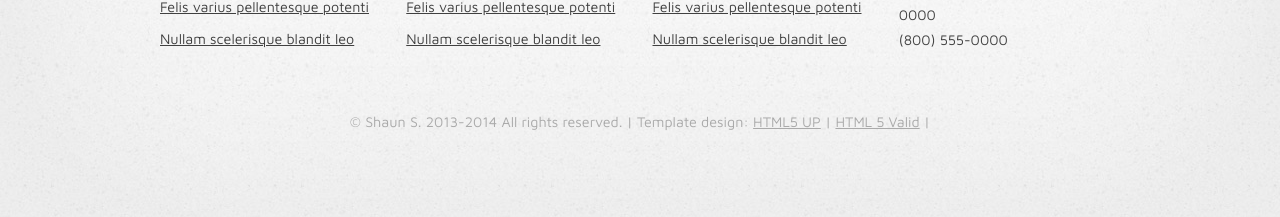
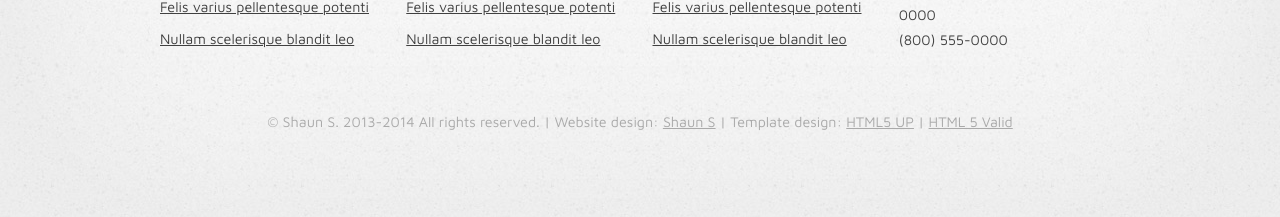
Before and after one commit to theCART/theCART.github.io, a Jekyll site: the page built from sponsors/index.md, in a window 1280 px wide. Shown: the part 1353-1570 px from the top of the page. Built offline with Jekyll 4.4.1, drawn with Linux system fonts in a browser that asks for light colours; Markdown is read by kramdown in place of the engine named in the settings.

Commit message:
adjusting footer some more

```diff
--- a/_includes/bottom.html
+++ b/_includes/bottom.html
@@ -68,7 +68,7 @@
 					<div class="row">
 						<div class="12u">
 							<div id="copyright">
-								&copy; Shaun S. 2013-2014 All rights reserved. | Template design: <a href="http://html5up.net/">HTML5 UP</a> | <a href="http://validator.w3.org/check?uri=http%3A%2F%2Fangrygecko.org%2F">HTML 5 Valid</a> |
+								&copy; Shaun S. 2013-2014 All rights reserved. | Website design: <a href="https://github.com/technicalguy">Shaun S</a> | Template design: <a href="http://html5up.net/">HTML5 UP</a> | <a href="http://validator.w3.org/check?uri=http%3A%2F%2Fangrygecko.org%2F">HTML 5 Valid</a>
 							</div>
 						</div>
 					</div>
```
